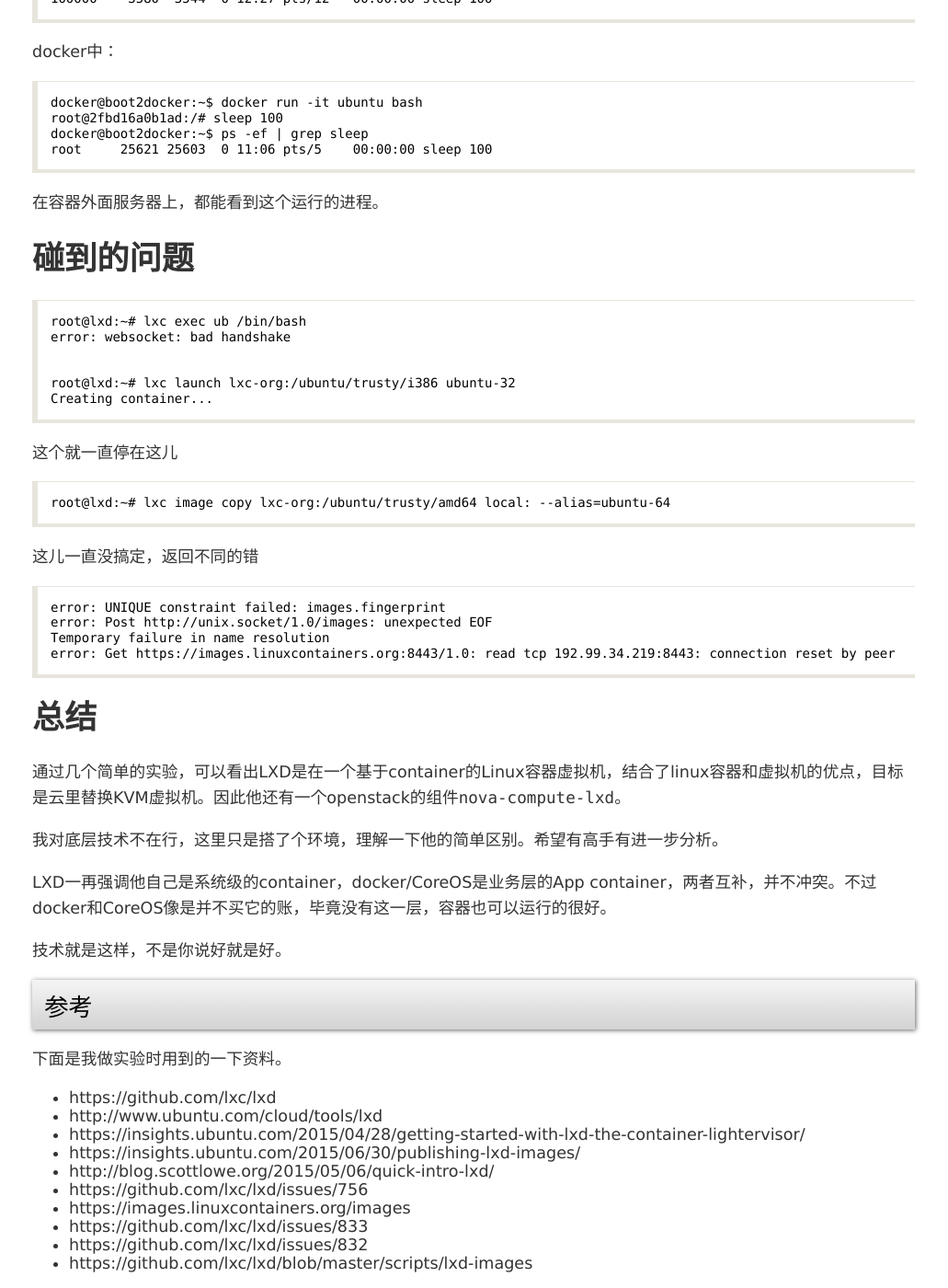
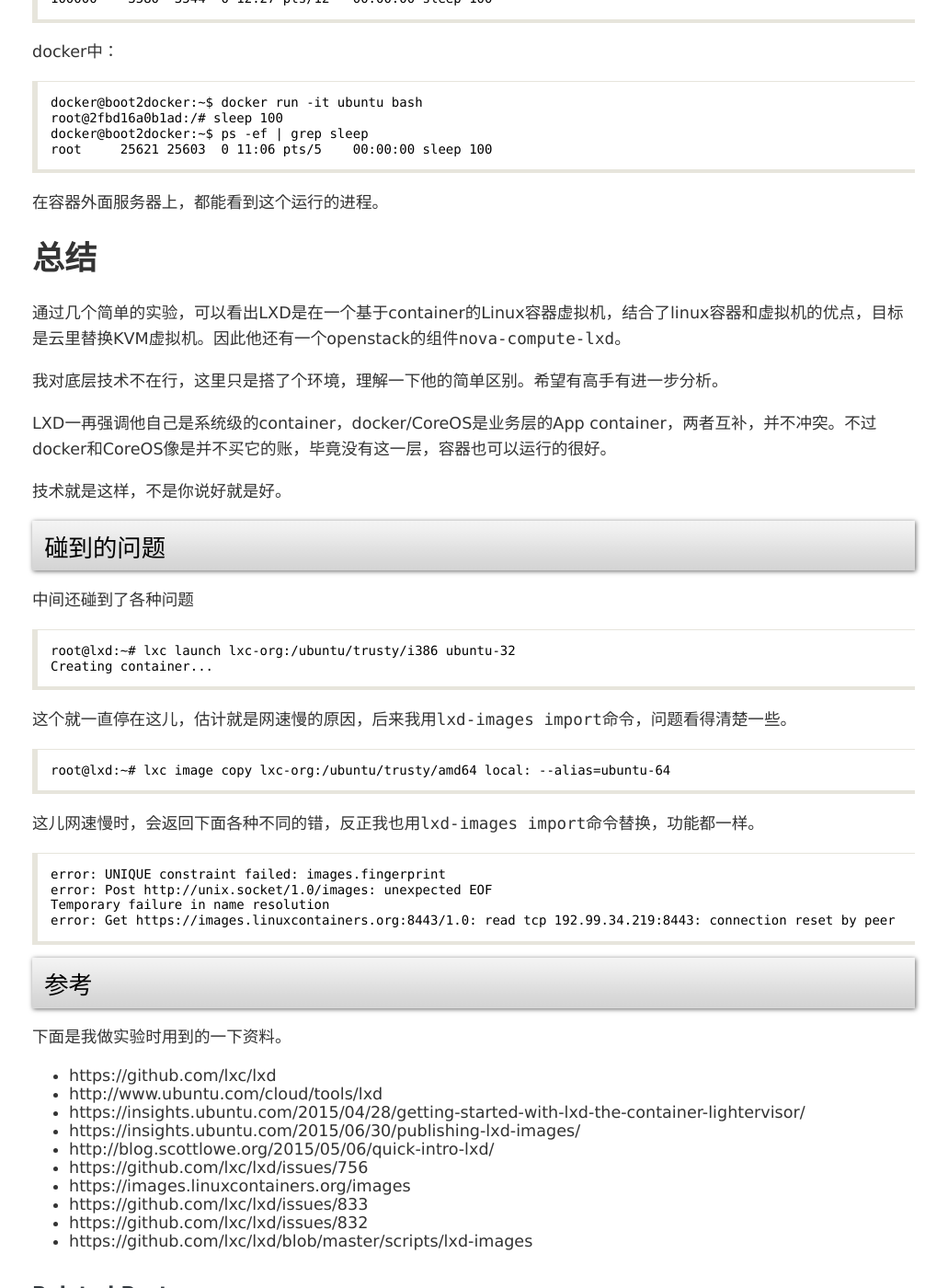
Before and after one commit to larrycai/larrycai.github.com, a Jekyll site: the page built from _posts/2015-07-14-experience-lxd-in-ustack.markdown, in a window 1280 px wide and 1400 px high, scrolled down 4180 px. Shown: the whole window at 92% size, without its empty margins (125-1156 px from the left). Built offline with Jekyll 4.4.1, drawn with Linux system fonts in a browser that asks for light colours; Markdown is read by kramdown in place of the engine named in the settings; comment, search, counter and statistics services are not loaded.

Commit message:
update with errors

```diff
--- a/_posts/2015-07-14-experience-lxd-in-ustack.markdown
+++ b/_posts/2015-07-14-experience-lxd-in-ustack.markdown
@@ -156,26 +156,6 @@ docker中：
 
 在容器外面服务器上，都能看到这个运行的进程。
 
-
-# 碰到的问题 #
-    root@lxd:~# lxc exec ub /bin/bash
-	error: websocket: bad handshake
-
-
-	root@lxd:~# lxc launch lxc-org:/ubuntu/trusty/i386 ubuntu-32
-	Creating container...
-
-这个就一直停在这儿
-
-	root@lxd:~# lxc image copy lxc-org:/ubuntu/trusty/amd64 local: --alias=ubuntu-64
-
-这儿一直没搞定，返回不同的错
-
-	error: UNIQUE constraint failed: images.fingerprint
-	error: Post http://unix.socket/1.0/images: unexpected EOF
-	Temporary failure in name resolution
-	error: Get https://images.linuxcontainers.org:8443/1.0: read tcp 192.99.34.219:8443: connection reset by peer
-
 # 总结 #
 
 通过几个简单的实验，可以看出LXD是在一个基于container的Linux容器虚拟机，结合了linux容器和虚拟机的优点，目标是云里替换KVM虚拟机。因此他还有一个openstack的组件`nova-compute-lxd`。
@@ -185,6 +165,24 @@ docker中：
 LXD一再强调他自己是系统级的container，docker/CoreOS是业务层的App container，两者互补，并不冲突。不过docker和CoreOS像是并不买它的账，毕竟没有这一层，容器也可以运行的很好。
 
 技术就是这样，不是你说好就是好。
+
+## 碰到的问题 ##
+
+中间还碰到了各种问题
+
+    root@lxd:~# lxc launch lxc-org:/ubuntu/trusty/i386 ubuntu-32
+	Creating container...
+
+这个就一直停在这儿，估计就是网速慢的原因，后来我用`lxd-images import`命令，问题看得清楚一些。
+
+	root@lxd:~# lxc image copy lxc-org:/ubuntu/trusty/amd64 local: --alias=ubuntu-64
+
+这儿网速慢时，会返回下面各种不同的错，反正我也用`lxd-images import`命令替换，功能都一样。
+
+	error: UNIQUE constraint failed: images.fingerprint
+	error: Post http://unix.socket/1.0/images: unexpected EOF
+	Temporary failure in name resolution
+	error: Get https://images.linuxcontainers.org:8443/1.0: read tcp 192.99.34.219:8443: connection reset by peer
 
 ## 参考 ##
 
```
